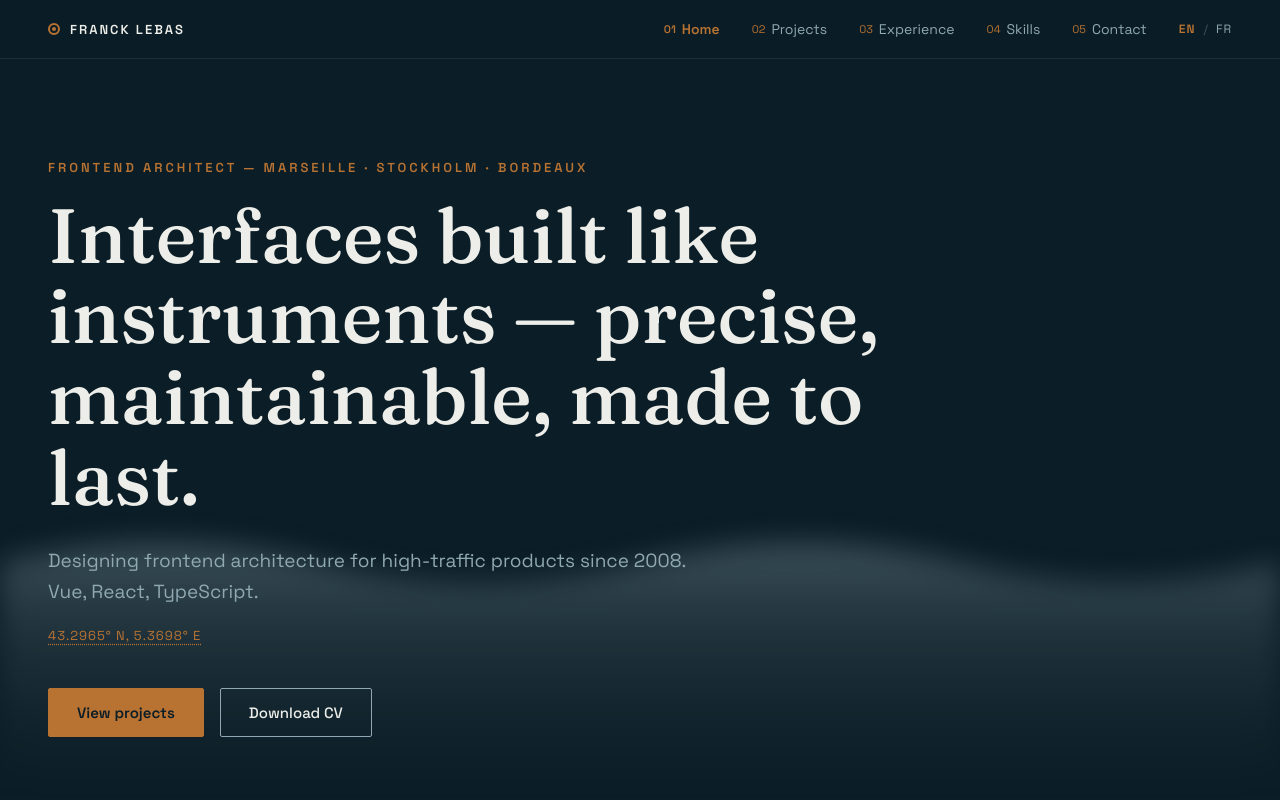
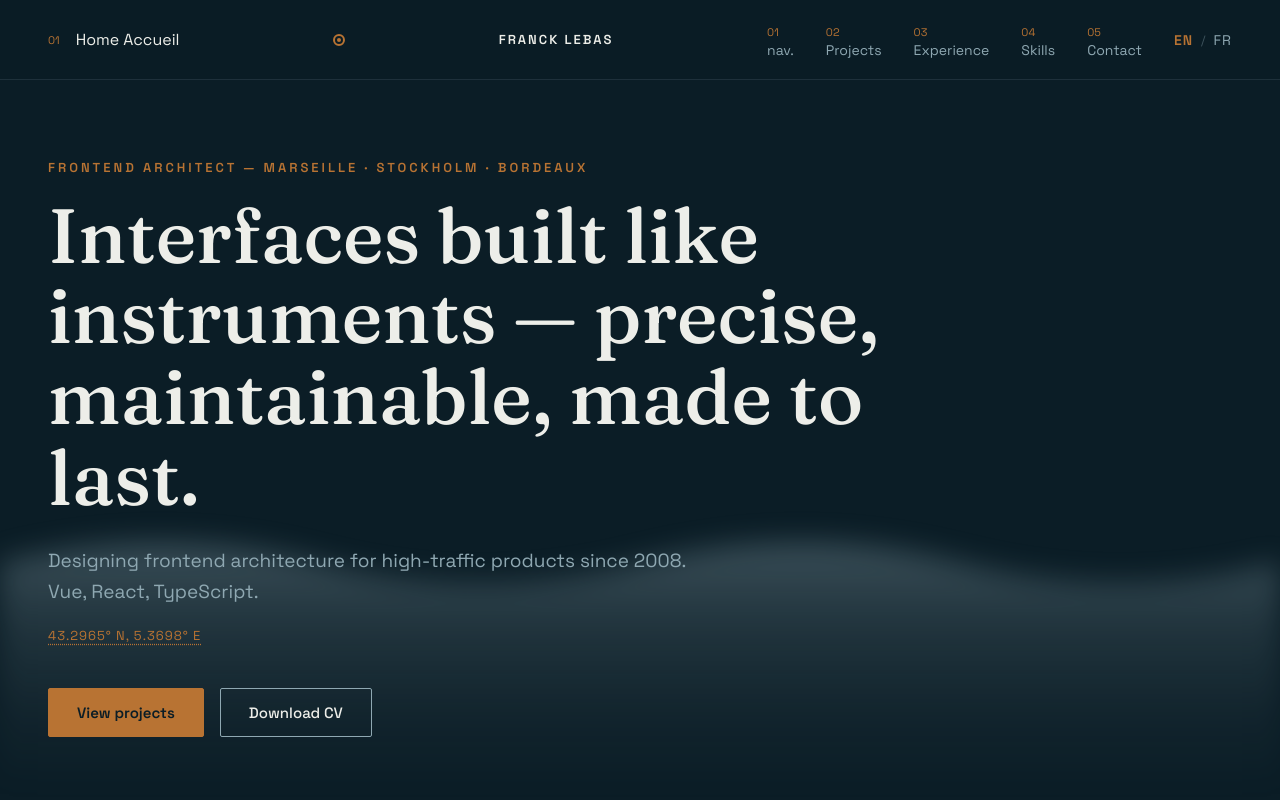
Before and after one commit to francklebas/francklebas-v2, a Nuxt app: page / in a window 1280 px wide. Shown: the top 800 px of the page. Built offline with nearby package versions, Linux system fonts and the light colour scheme.

Commit message:
wip(menu): styling nuxt links

```diff
--- a/app/app.vue
+++ b/app/app.vue
@@ -16,14 +16,6 @@ const showMap = ref(false);
 // Réglages repris des props du design (valeurs par défaut).
 const motifDensity = ref<"subtle" | "moderate">("moderate");
 const showCoordinates = computed(() => motifDensity.value !== "subtle");
-
-const nav = [
-  { id: "accueil", key: "home", num: "01" },
-  { id: "projets", key: "projects", num: "02" },
-  { id: "experience", key: "experience", num: "03" },
-  { id: "competences", key: "skills", num: "04" },
-  { id: "contact", key: "contact", num: "05" },
-] as const;
 
 // Coordonnées de contact.
 const contact = {
@@ -171,44 +163,7 @@ const stackChips = [
 
 <template>
   <div class="root">
-    <nav class="top">
-      <button class="brand" type="button" @click="page = 'accueil'">
-        <span class="brand-mark"><span /></span>
-        <span class="brand-name">FRANCK LEBAS</span>
-      </button>
-      <div class="nav-list">
-        <button
-          v-for="n in nav"
-          :key="n.id"
-          class="nav-item"
-          :class="{ 'is-active': page === n.id }"
-          type="button"
-          @click="page = n.id"
-        >
-          <span class="nav-number">{{ n.num }}</span
-          >{{ t(`nav.${n.key}`) }}
-        </button>
-        <div class="locale-switcher">
-          <button
-            class="nav-item locale-button"
-            :class="{ 'is-active': locale === 'en' }"
-            type="button"
-            @click="setLocale('en')"
-          >
-            EN
-          </button>
-          <span class="locale-separator">/</span>
-          <button
-            class="nav-item locale-button"
-            :class="{ 'is-active': locale === 'fr' }"
-            type="button"
-            @click="setLocale('fr')"
-          >
-            FR
-          </button>
-        </div>
-      </div>
-    </nav>
+    <Menu />
 
     <!-- 01 — HOME -->
     <div v-if="page === 'accueil'" class="page page-enter">
--- a/app/components/menu.vue
+++ b/app/components/menu.vue
@@ -1,5 +1,70 @@
-<script setup lang="ts"></script>
+<script setup lang="ts">
+const { t, locale, setLocale } = useI18n();
+const nav = [
+  { id: "accueil", key: "", num: "01" },
+  { id: "projets", key: "projects", num: "02" },
+  { id: "experience", key: "experience", num: "03" },
+  { id: "competences", key: "skills", num: "04" },
+  { id: "contact", key: "contact", num: "05" },
+] as const;
+</script>
 
 <template>
-  <div><h1>Main menu</h1></div>
+  <div>
+    <nav class="top">
+      <NuxtLink class="brand" to="`/`">
+        <span class="nav-number">01</span>{{ t(`nav.home`) }}
+        Accueil
+      </NuxtLink>
+      <span class="brand-mark"><span /></span>
+      <span class="brand-name">FRANCK LEBAS</span>
+      <div class="nav-list">
+        <NuxtLink v-for="n in nav" :key="n.id" :to="`/${n.key}`">
+          <span class="nav-number">{{ n.num }}</span
+          ><a class="nav-item">{{ $t(`nav.${n.key}`) }}</a>
+        </NuxtLink>
+
+        <div class="locale-switcher">
+          <button
+            class="nav-item locale-button"
+            :class="{ 'is-active': locale === 'en' }"
+            type="button"
+            @click="setLocale('en')"
+          >
+            EN
+          </button>
+          <span class="locale-separator">/</span>
+          <button
+            class="nav-item locale-button"
+            :class="{ 'is-active': locale === 'fr' }"
+            type="button"
+            @click="setLocale('fr')"
+          >
+            FR
+          </button>
+        </div>
+      </div>
+    </nav>
+  </div>
 </template>
+
+<style lang="css" scoped>
+.nav-list {
+  display: flex;
+}
+.nav-item {
+  align-items: center;
+  background: transparent;
+  border: 0;
+  color: var(--color-muted);
+  cursor: pointer;
+  font-size: 14px;
+  font-weight: 400;
+  padding: 0;
+  transition: color 0.2s ease;
+}
+a {
+  color: inherit;
+  text-decoration: none;
+}
+</style>
```
